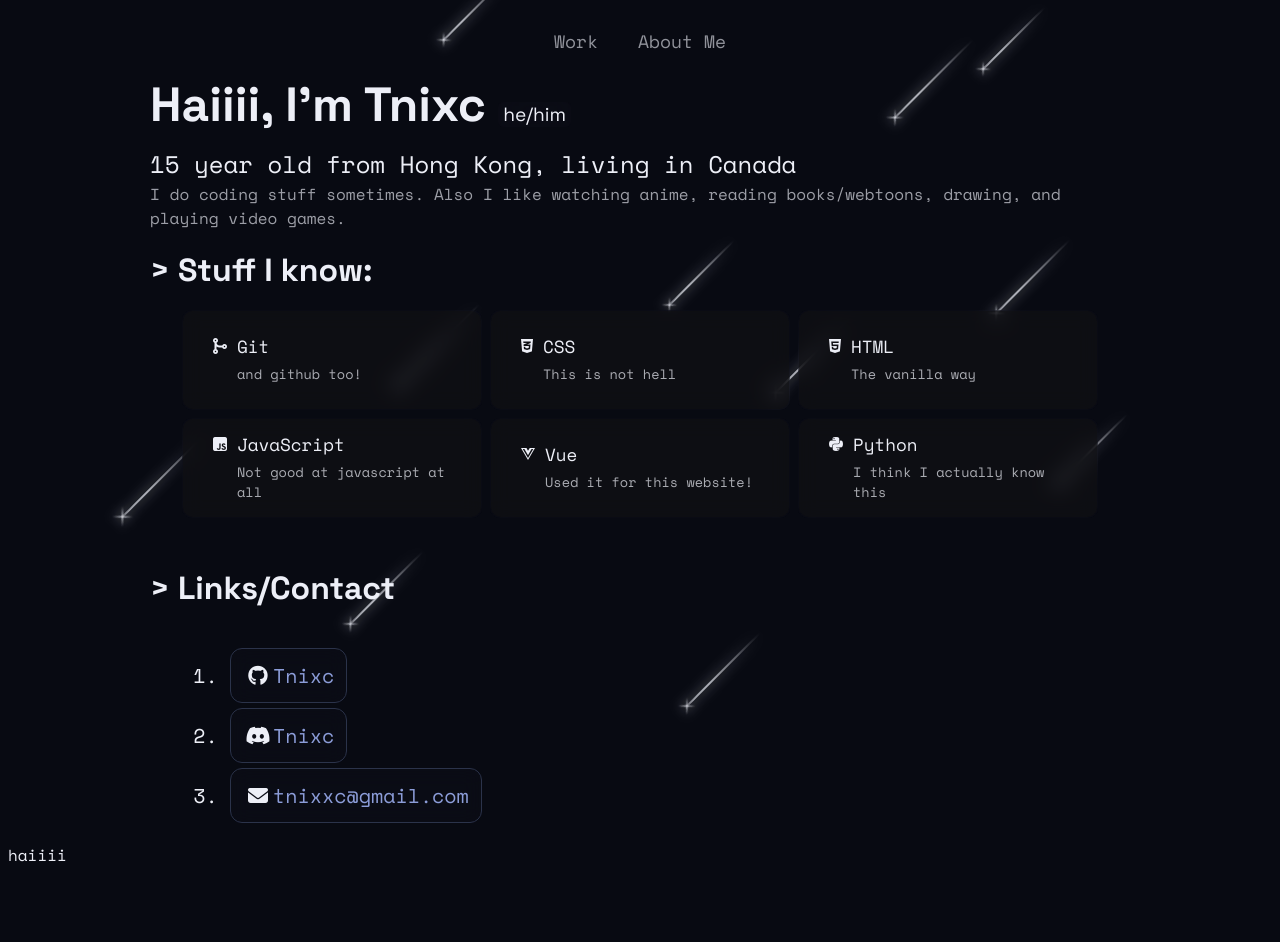
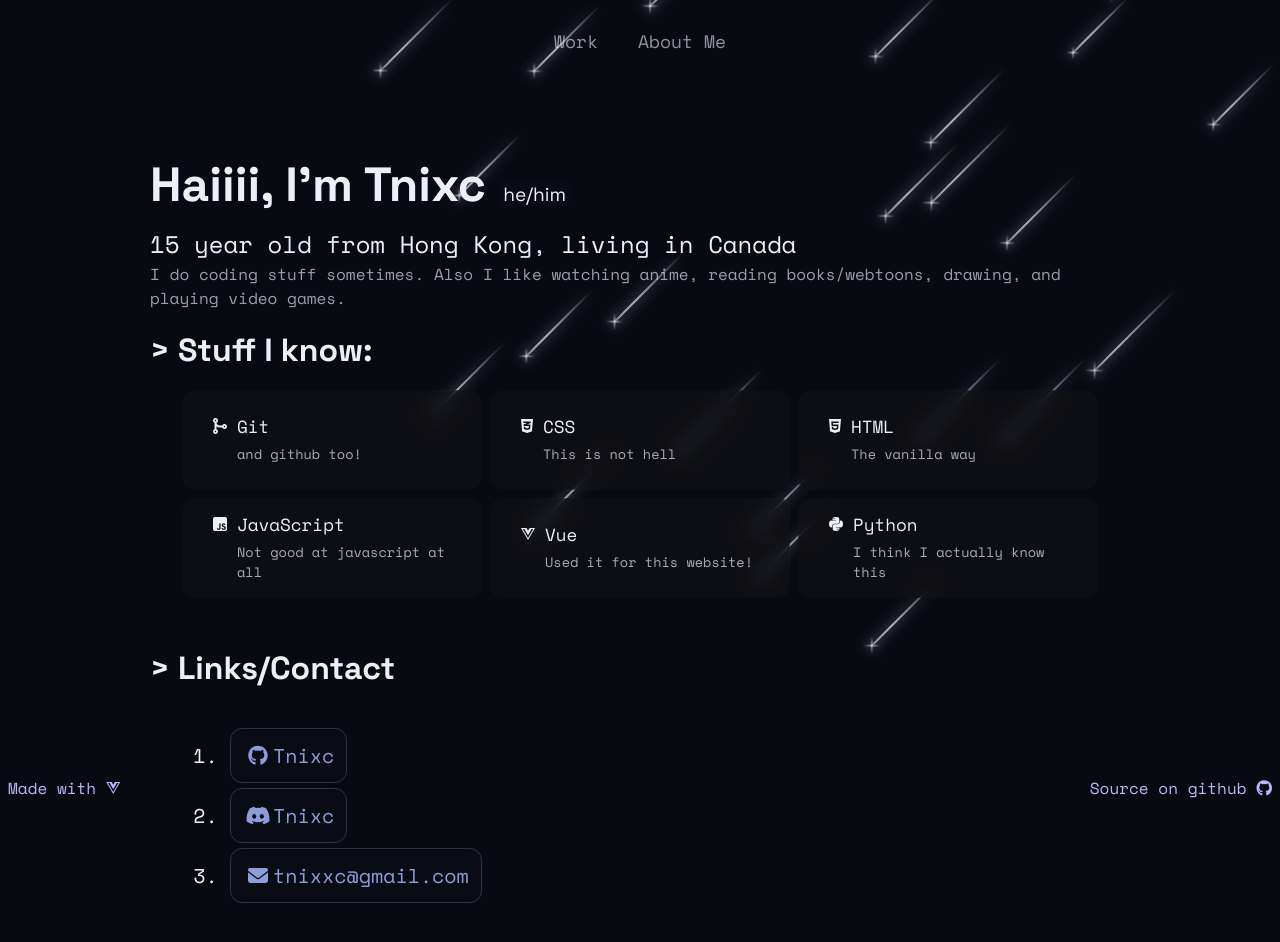
Before and after one commit to Tnixc/website, a Vue app: page / in a window 1280 px wide. Shown: the top 942 px of the page. Before the commit the page ends 875 px from the top, so only its background shows below. Built offline with nearby package versions, Linux system fonts and the light colour scheme.

Commit message:
reworked work.vue + done footer

```diff
--- a/src/components/about-me.vue
+++ b/src/components/about-me.vue
@@ -282,10 +282,10 @@ body {
 
   @for $i from 1 through $star-count {
     &:nth-child(#{$i}) {
-      --star-tail-length: #{random_range(500em, 750em) / 100};
-      --top-offset: #{random_range(0vh, 10000vh) / 100};
-      --fall-duration: #{random_range(6000, 12000s) / 1000};
-      --fall-delay: #{random_range(0, 10000s) / 1000};
+      --star-tail-length: #{calc(random_range(500em, 750em) / 100)};
+      --top-offset: #{calc(random_range(0vh, 10000vh) / 100)};
+      --fall-duration: #{calc(random_range(6000, 12000s) / 1000)};
+      --fall-delay: #{calc(random_range(0, 10000s) / 1000)};
     }
   }
 
@@ -361,6 +361,7 @@ body {
   width: 30px;
   display: inline-flex;
   justify-content: center;
+  color: $primary;
 }
 .left > ol > li > a {
   color: $primary;
@@ -381,6 +382,7 @@ body {
 }
 
 #main-container {
+  margin-top: 80px;
   display: grid;
   justify-content: center;
 }
@@ -445,6 +447,7 @@ p {
   flex-direction: column;
   position: relative;
   width: 300px;
+  cursor: default !important;
 }
 
 .card:hover::before {
@@ -460,7 +463,7 @@ p {
   opacity: 0;
   position: absolute;
   top: 0px;
-  transition: opacity 500ms;
+  transition: opacity 250ms;
   width: 100%;
 }
 
--- a/src/components/footer.vue
+++ b/src/components/footer.vue
@@ -1,5 +1,8 @@
 <template>
-  <div>haiiii</div>
+  <div class="container">
+    <a>Made with <i class="fa-brands fa-vuejs"></i></a>
+    <a href="https://github.com/Tnixc/vue-app">Source on github<i class="fa-brands fa-github"></i></a>
+  </div>
 </template>
 
 <script>
@@ -8,6 +11,25 @@ export default {
 };
 </script>
 
-<style lang="scss" scoped></style>
-
-<style scoped></style>
+<style lang="scss" scoped>
+.container{
+  z-index: 9999;
+  position: sticky;
+  bottom: 0;
+  left: 0;
+  display: flex;
+  justify-content: space-between;
+}
+a{
+  display: inline-flex;
+  justify-content: center;
+  gap: 10px;
+  color: $accent;
+  text-decoration: none;
+}
+i{
+  display: inline-flex;
+  justify-content: center;
+  align-items: center;
+}
+</style>
--- a/src/components/work-history.vue
+++ b/src/components/work-history.vue
@@ -1,72 +1,13 @@
 <template>
-  <div class="parent">
-    <h1>This is the work I do.</h1>
-    <div class="grid">
-      <div class="grid-item">This is a grid item</div>
-      <div class="grid-item">This is a grid item</div>
-      <div class="grid-item">This is a grid item</div>
-      <div class="grid-item">This is a grid item</div>
-      <div class="grid-item">This is a grid item</div>
-      <div class="grid-item">This is a grid item</div>
-      <div class="grid-item">This is a grid item</div>
-      <div class="grid-item">This is a grid item</div>
-      <div class="grid-item">This is a grid item</div>
-      <div class="grid-item">This is a grid item</div>
-      <div class="grid-item">This is a grid item</div>
-      <div class="grid-item">This is a grid item</div>
-      <div class="grid-item">This is a grid item</div>
-      <!-- <div class="grid-item">This is a grid item</div>
-      <div class="grid-item">This is a grid item</div>
-      <div class="grid-item">This is a grid item</div>
-      <div class="grid-item">This is a grid item</div>
-      <div class="grid-item">This is a grid item</div>
-      <div class="grid-item">This is a grid item</div>
-      <div class="grid-item">This is a grid item</div> -->
-    </div>
+  <div>
+    wow such empty!
   </div>
 </template>
 
 <script>
 export default {
   name: "workHistory",
-  mounted() {
-    const gridItems = document.querySelectorAll(".grid-item");
-
-    gridItems.forEach((item) => {
-      const random = Math.random();
-
-      if (random < 0.3) {
-        item.style.gridColumn = "span 2";
-        item.style.gridRow = "span 2";
-      } else if (random < 0.6) {
-        item.style.gridColumn = "span 2";
-      } else if (random < 0.9) {
-        item.style.gridRow = "span 2";
-      }
-    });
-  },
 };
 </script>
 
-<style lang="scss" scoped>
-@import "/src/style/basic.scss";
-
-.grid {
-  display: grid;
-  grid-template-columns: repeat(auto-fill, minmax(300px, 1fr));
-  grid-auto-rows: minmax(200px, auto);
-  gap: 20px;
-  grid-auto-flow: dense !important;
-  justify-content: center;
-  align-items: center;
-}
-.grid-item {
-  max-width: 100%;
-  height: 100%;
-  /*height: 300px; */
-  border-radius: 10px;
-  border: 1px solid $accent;
-  background: $surface;
-  padding: 20px;
-}
-</style>
+<style lang="scss" scoped></style>
```
